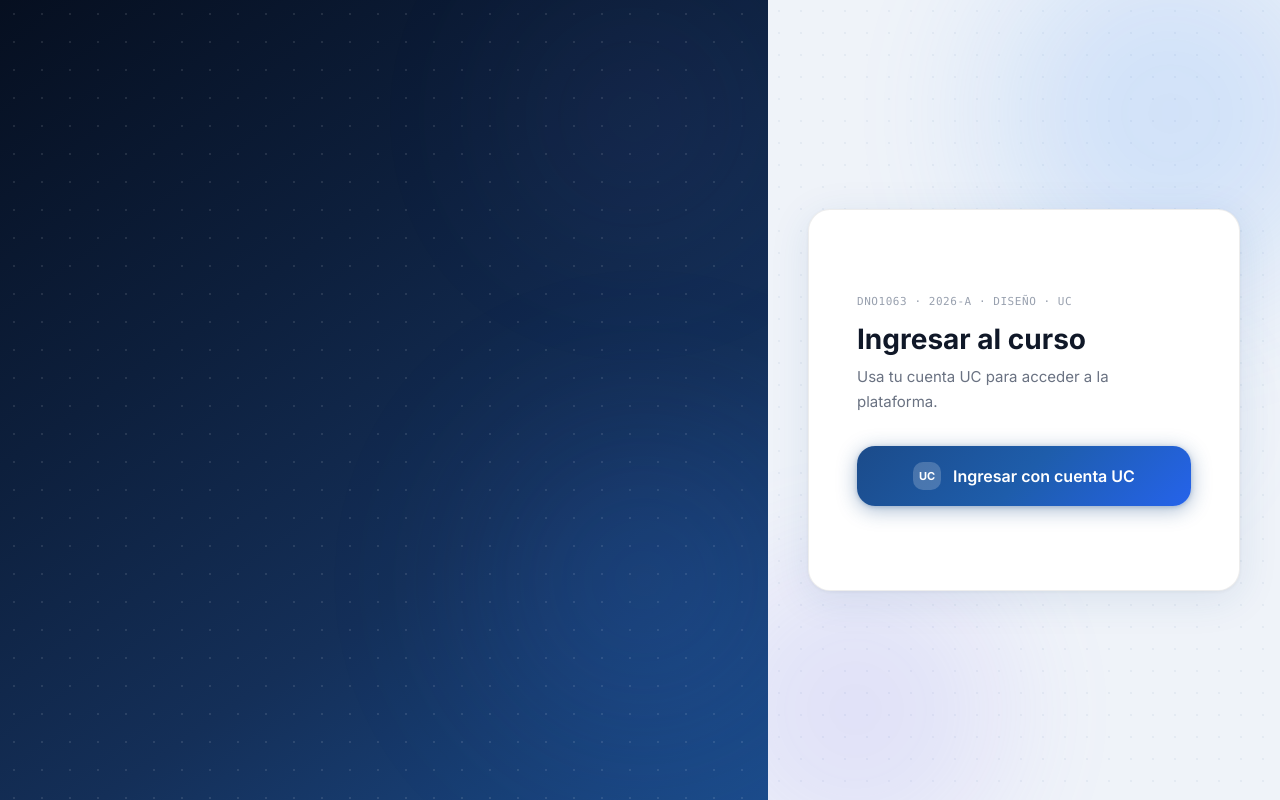
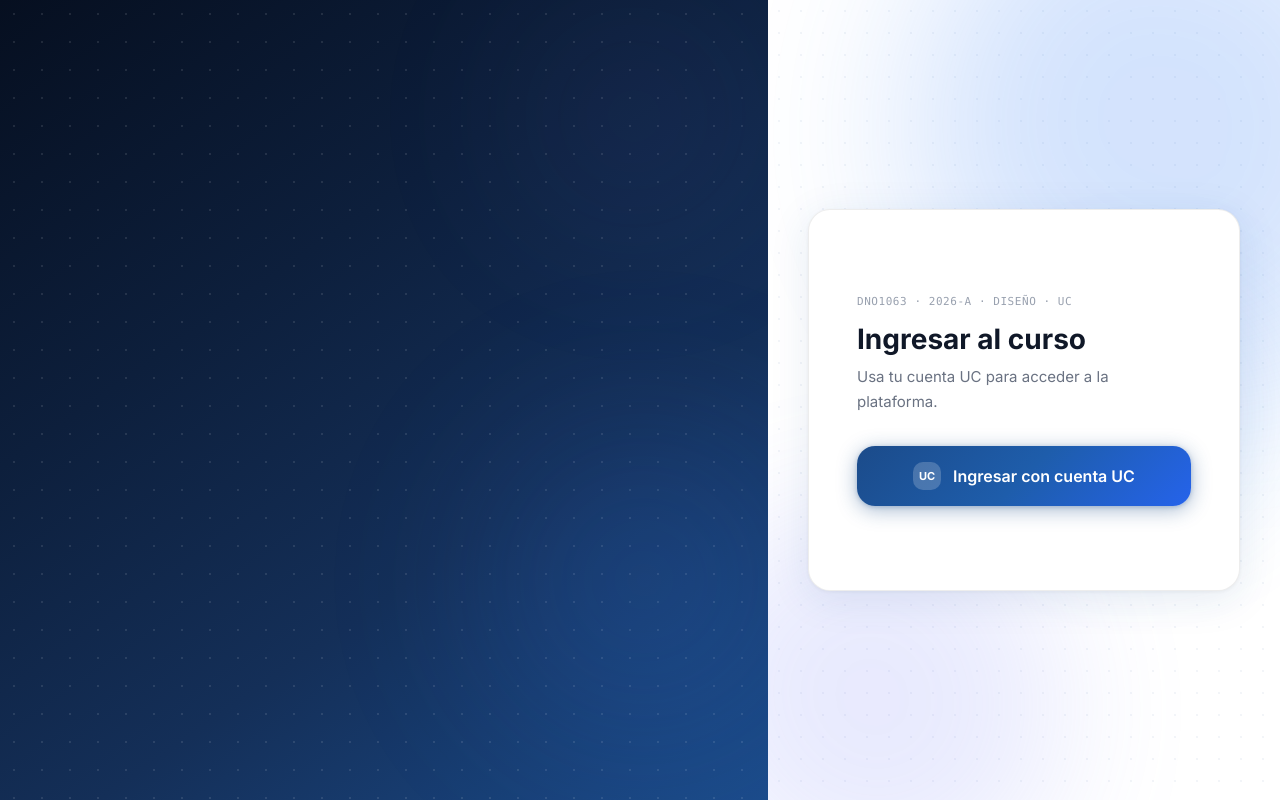
Before and after one commit to estardacs/pcomp-exercises, a Next.js app: page /login in a window 1280 px wide. Built offline with nearby package versions, Linux system fonts and the light colour scheme.

Commit message:
Login: blobs visibles con color solido, opacidad aumentada, fondo blanco

```diff
--- a/app/login/page.tsx
+++ b/app/login/page.tsx
@@ -172,7 +172,7 @@ export default function LoginPage() {
 
       {/* ══ PANEL DERECHO ══ */}
       <div className="flex-1 flex flex-col items-center justify-center relative overflow-hidden px-10"
-        style={{ background: '#EFF3F9' }}>
+        style={{ background: '#ffffff' }}>
 
         {/* Subtle dot texture */}
         <div className="absolute inset-0 pointer-events-none" style={{
@@ -182,37 +182,37 @@ export default function LoginPage() {
 
         {/* Blob A — top-right, blue */}
         <div className="absolute pointer-events-none" style={{
-          top: '-80px', right: '-80px',
-          width: '420px', height: '420px',
-          background: 'radial-gradient(circle, #3B82F6 0%, #60A5FA 45%, transparent 72%)',
-          filter: 'blur(62px)',
-          opacity: 0.18,
+          top: '-100px', right: '-100px',
+          width: '480px', height: '480px',
+          background: '#3B82F6',
+          filter: 'blur(80px)',
+          opacity: 0.22,
           willChange: 'transform',
           animation: 'floatBlobA 20s ease-in-out infinite',
         }} />
 
         {/* Blob B — bottom-left, violet */}
         <div className="absolute pointer-events-none" style={{
-          bottom: '-70px', left: '-70px',
-          width: '340px', height: '340px',
-          background: 'radial-gradient(circle, #6366f1 0%, #a78bfa 50%, transparent 74%)',
-          filter: 'blur(55px)',
-          opacity: 0.13,
+          bottom: '-90px', left: '-90px',
+          width: '380px', height: '380px',
+          background: '#818cf8',
+          filter: 'blur(70px)',
+          opacity: 0.18,
           willChange: 'transform',
           animation: 'floatBlobB 16s ease-in-out infinite',
-          animationDelay: '1.5s',
+          animationDelay: '-4s',
         }} />
 
-        {/* Blob C — center, lighter blue accent */}
+        {/* Blob C — center accent */}
         <div className="absolute pointer-events-none" style={{
-          top: '38%', right: '4%',
-          width: '220px', height: '220px',
-          background: 'radial-gradient(circle, #93c5fd 0%, transparent 70%)',
-          filter: 'blur(45px)',
-          opacity: 0.11,
+          top: '35%', right: '2%',
+          width: '260px', height: '260px',
+          background: '#60A5FA',
+          filter: 'blur(55px)',
+          opacity: 0.14,
           willChange: 'transform',
           animation: 'floatBlobC 13s ease-in-out infinite',
-          animationDelay: '3s',
+          animationDelay: '-7s',
         }} />
 
         {/* Mobile header */}
```
